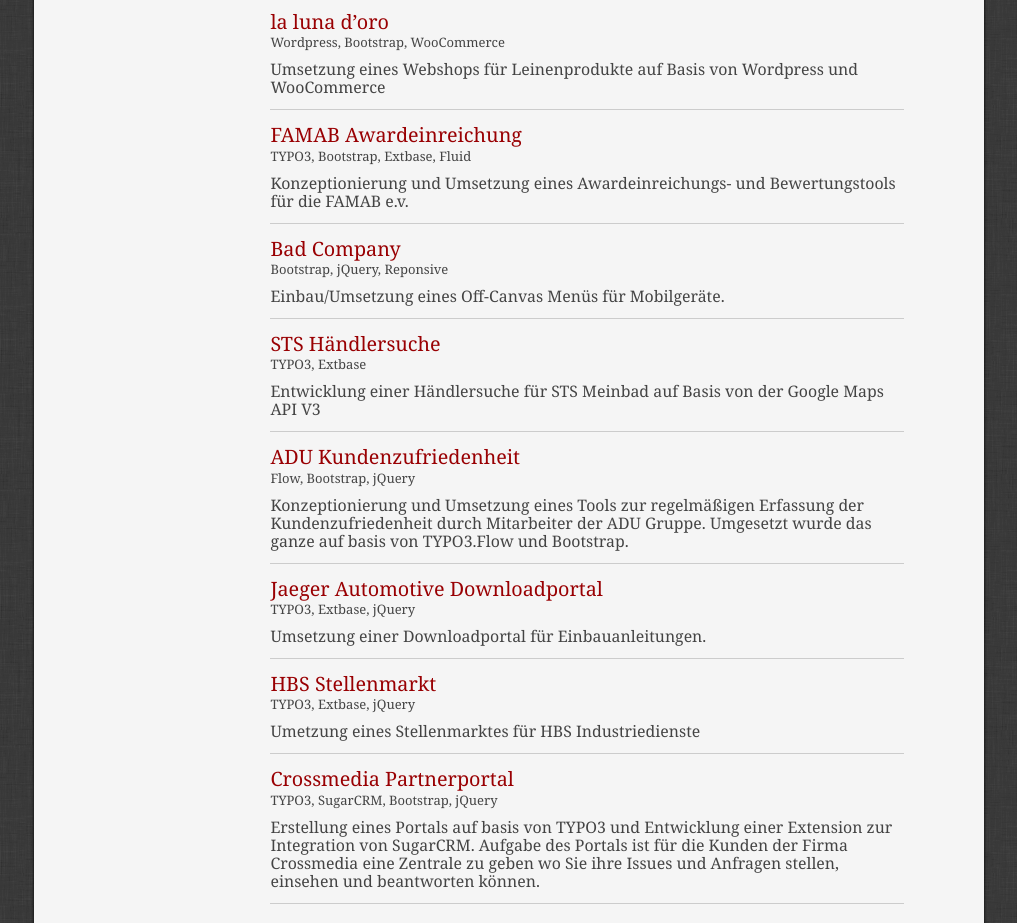
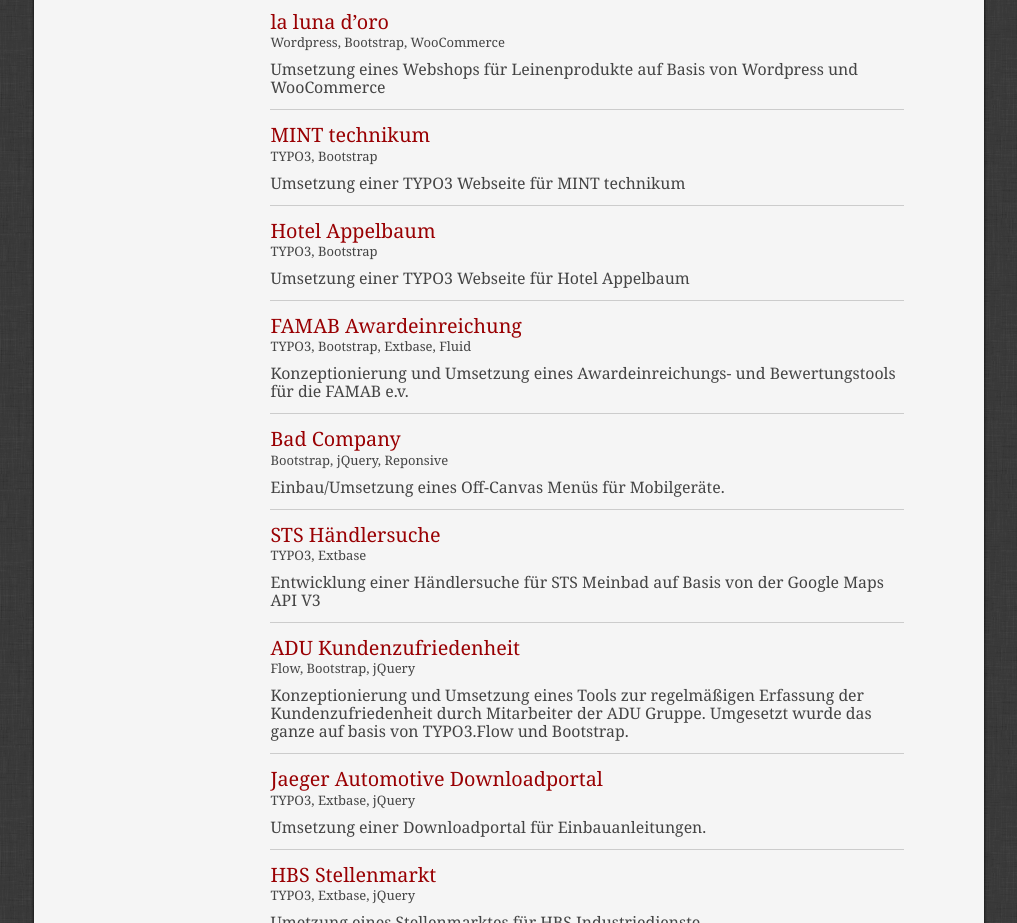
Before and after one commit to mneuhaus/resume, a plain HTML site: page index.html in a window 1280 px wide. Shown: the part 1047-1970 px from the top of the page, without its empty margins (131-1148 px from the left). Drawn offline with Linux system fonts and the light colour scheme.

Commit message:
Update index.html

```diff
--- a/index.html
+++ b/index.html
@@ -167,6 +167,31 @@
 								<span>Wordpress, Bootstrap, WooCommerce</span>
 								<p>
 									Umsetzung eines Webshops für Leinenprodukte auf Basis von Wordpress und WooCommerce
+								</p>
+							</div>
+						</div>
+
+
+						<div class="yui-u" id="jobs">
+							<div class="job">
+								<h2>
+		  							<a href="http://www.mint-technikum.de/">MINT technikum</a>
+								</h2>
+								<span>TYPO3, Bootstrap</span>
+								<p>
+									Umsetzung einer TYPO3 Webseite für MINT technikum
+								</p>
+							</div>
+						</div>
+
+						<div class="yui-u" id="jobs">
+							<div class="job">
+								<h2>
+		  							<a href="http://www.hotel-appelbaum.de/startseite/">Hotel Appelbaum</a>
+								</h2>
+								<span>TYPO3, Bootstrap</span>
+								<p>
+									Umsetzung einer TYPO3 Webseite für Hotel Appelbaum
 								</p>
 							</div>
 						</div>
```
